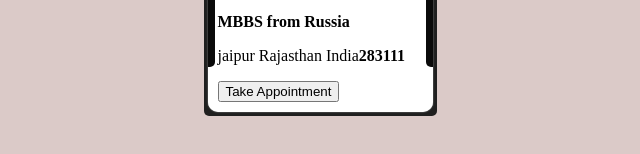
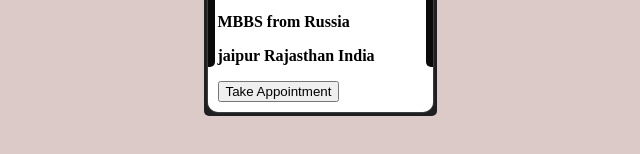
Before and after one commit to Narendra1920/Doctors-page, a plain HTML site: page index.html in a window 1280 px wide. Shown: the part 1927-2081 px from the top of the page, 328-968 px from the left. Drawn offline with Linux system fonts and the light colour scheme.

Commit message:
Update index.html

```diff
--- a/index.html
+++ b/index.html
@@ -293,7 +293,7 @@
 			<h3>Cardiologist</h3>
 
 			<p><strong>MBBS from Russia</strong><p>
-			<p>jaipur Rajasthan India<strong>283111</strong></p>
+			<p><strong>jaipur Rajasthan India</strong></p>
 
 		<input type="submit" value="Take Appointment" accesskey="s">
 
```
